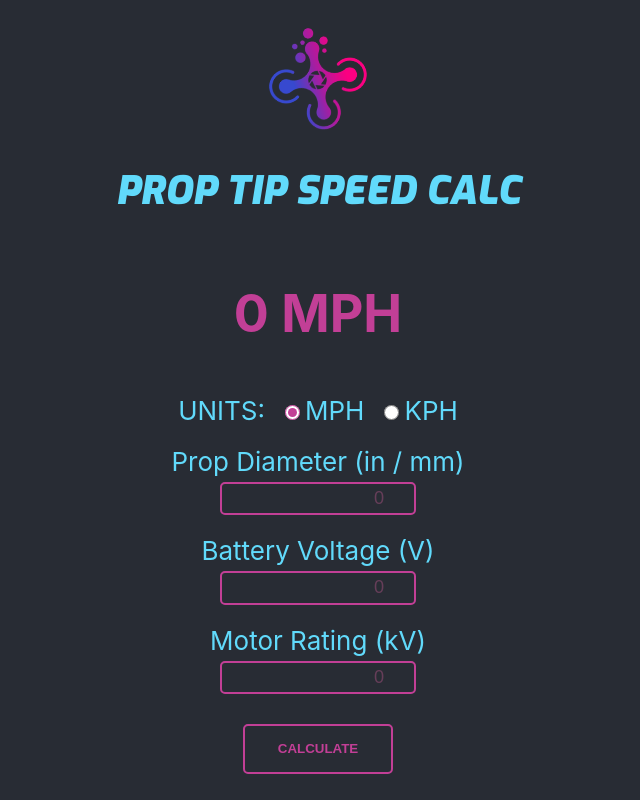
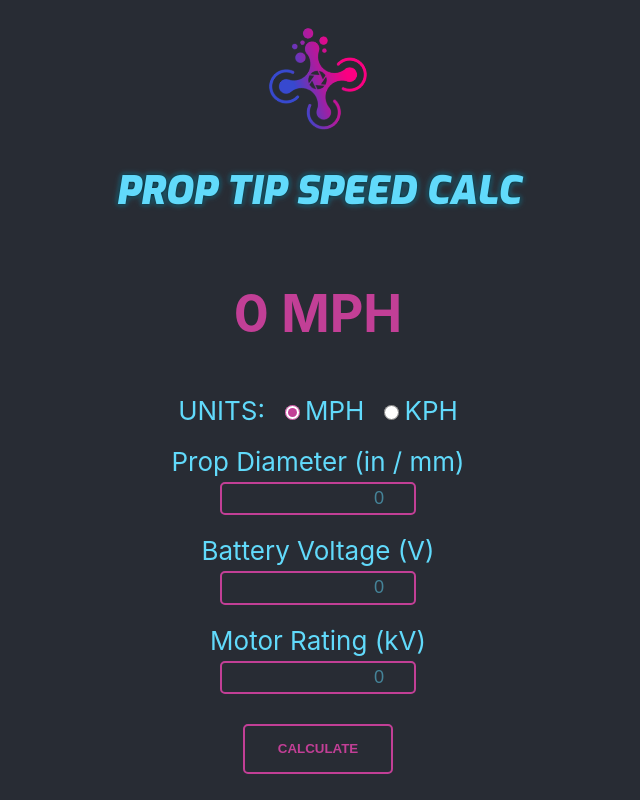
Before and after one commit to rboyle-software/drone-tools, a React (Create React App) app: page / in a window 1280 px wide. Shown: the whole page, without its empty margins (322-962 px from the left). Built offline with nearby package versions, Linux system fonts and the light colour scheme.

Commit message:
Title glow

```diff
--- a/src/App.css
+++ b/src/App.css
@@ -17,6 +17,7 @@ header > p {
   font-size: 1.5em;
   font-family: 'Exo', sans-serif;
   color: #61dafb;
+  filter: drop-shadow(0px 0px 2px #000000) drop-shadow(0px 0px 2px #26a0c2);
 }
 
 .App-logo {
@@ -64,7 +65,7 @@ header > p {
 
 .value {
   width: 400px;
-  color: rgb(194, 63, 150);
+  color: #c23f96;
   font-size: 2em;
   font-weight: bold;
   margin-bottom: 50px;
@@ -90,7 +91,7 @@ button {
   width: 150px;
   height: 50px;
   font-weight: bold;
-  color: rgb(194, 63, 150);
+  color: #c23f96;
   background-color: #282c34;
   border: solid 2px;
   border-radius: 5px;
@@ -100,8 +101,8 @@ button {
 
 button:hover {
   color: #282c34;
-  background-color: rgb(194, 63, 150);
-  border-color: rgb(194, 63, 150);
+  background-color: #c23f96;
+  border-color: #c23f96;
 }
 
 form > label {
@@ -113,12 +114,12 @@ form > label {
 }
 
 input[type=text] {
-  border: solid 2px rgb(194, 63, 150);
+  border: solid 2px #c23f96;
   border-radius: 5px;
   height: 1.5em;
   width: 40%;
   background-color: #282c34;
-  color: rgb(194, 63, 150);
+  color: #c23f96;
   font-size: 0.7em;
   text-align: end;
   padding-right: 30px;
@@ -128,11 +129,11 @@ input[type=radio] {
   margin: 0px 5px 0px 20px;
   height: 15px;
   width: 15px;
-  accent-color: rgb(194, 63, 150);
+  accent-color: #c23f96;
 }
 
 ::placeholder {
-  color: rgb(102, 62, 89);
+  color: #61dafb80;
 }
 
 @keyframes App-logo-spin {
```
